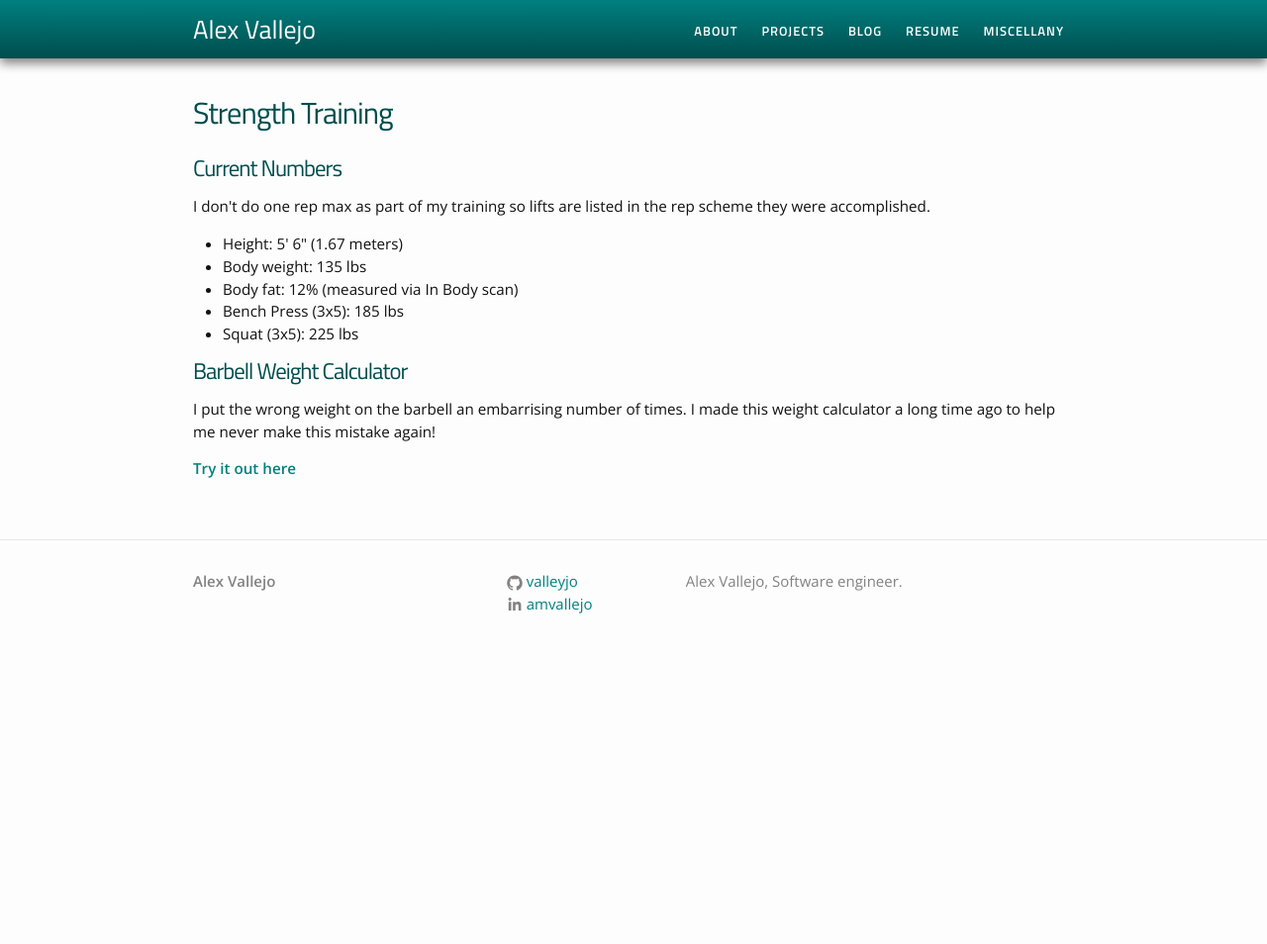
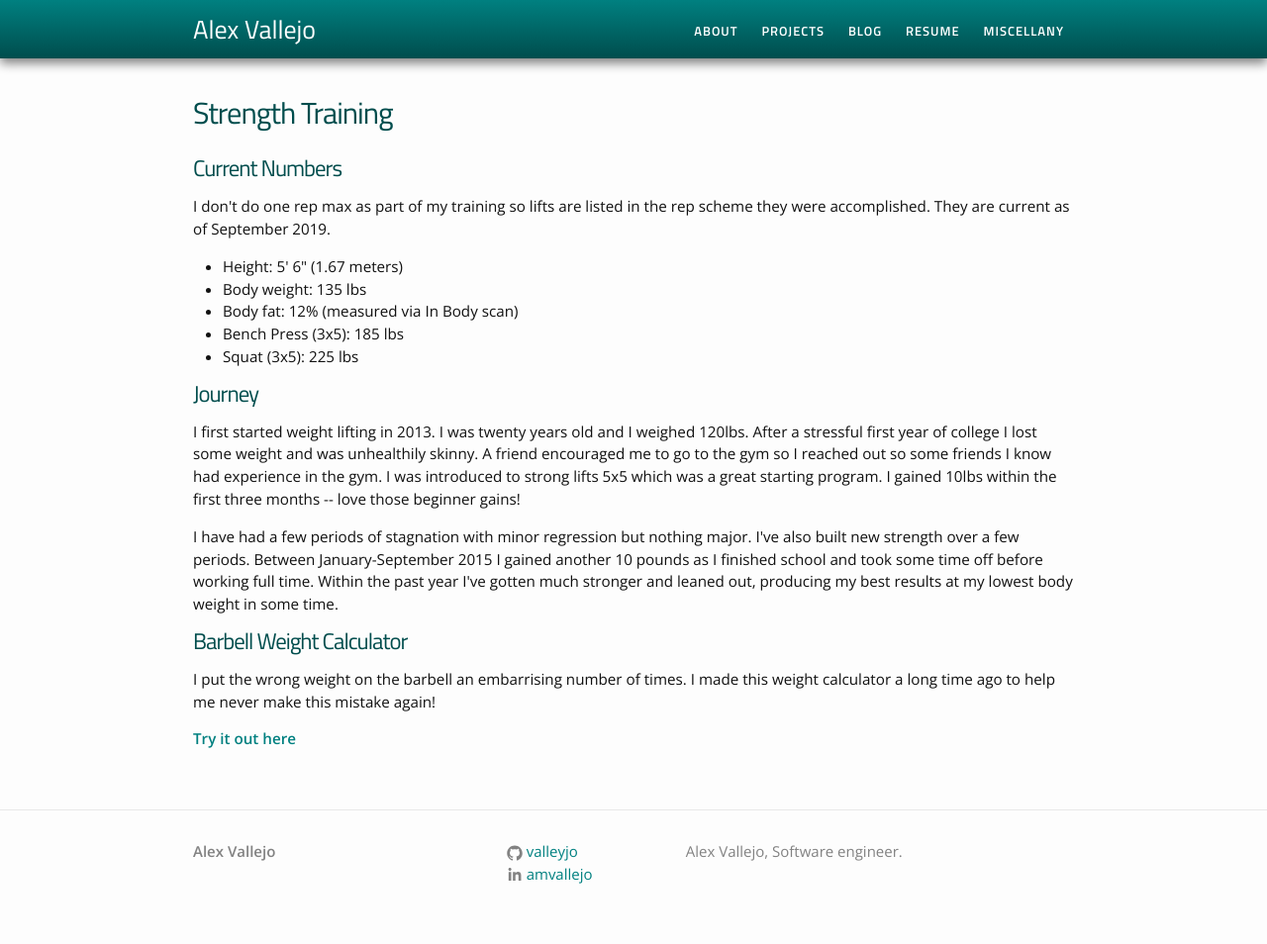
Before and after one commit to valleyjo/valleyjo.github.io, a Jekyll site: the page built from miscellany/strength-training.md, in a window 1280 px wide. Shown: the whole page at 99% size. Built offline with Jekyll 4.4.1, drawn with Linux system fonts in a browser that asks for light colours; before the commit the page ends 900 px from its top, so only the background shows below that.

Commit message:
Update strength page

```diff
--- a/index.html
+++ b/index.html
@@ -11,7 +11,7 @@ layout: default
 
 <h2>Quick Bio</h2>
 <p>I work at Microsoft as a software engineer on the Azure Compute Fabric Controller team. We manage VM allocation and lifecycle. Before that I worked on the OneDrive sync team where I worked on the mac and windows apps. I love the backend development space and find challenges in this space immense and fascinating. I am a detail oriented engineer and I love to go deep on the technology I work with. I am skilled at C# and C++ and have experience with  Objective-C and Java also.</p>
-
+<p>I live in Seattle WA with my beautiful wife Catherine, whom I met in Seattle in 2015. When I'm not exploring the city and doing fun things with Catherine, I'm spending time with friends or in the gym.</p>
 <p>I grew up in Pittsburgh, PA where I attended Our Lady of the Scared Heart High School. I am an Eagle Scout. I was a very active member of the student body in college at the University of Pittsburgh where I was a member of the Delta Chi Fraternity. I graduated in 2015 cum laude with a degree in Computer Engineering.</p>
 
 </div>
--- a/miscellany/strength-training.md
+++ b/miscellany/strength-training.md
@@ -5,7 +5,7 @@ permalink: /miscellany/strength-training/
 ---
 
 <h1>Current Numbers</h1>
-<p>I don't do one rep max as part of my training so lifts are listed in the rep scheme they were accomplished.</p>
+<p>I don't do one rep max as part of my training so lifts are listed in the rep scheme they were accomplished. They are current as of September 2019.</p>
 <ul>
   <li>Height: 5' 6" (1.67 meters)</li>
   <li>Body weight: 135 lbs</li>
@@ -14,10 +14,10 @@ permalink: /miscellany/strength-training/
   <li>Squat (3x5): 225 lbs</li>
 </ul>
 
-<!--
 <h1>Journey</h1>
-I first started weight lifting when I was 19.
--->
+<p>I first started weight lifting in 2013. I was twenty years old and I weighed 120lbs. After a stressful first year of college I lost some weight and was unhealthily skinny. A friend encouraged me to go to the gym so I reached out so some friends I know had experience in the gym. I was introduced to strong lifts 5x5 which was a great starting program. I gained 10lbs within the first three months -- love those beginner gains!</p>
+
+<p>I have had a few periods of stagnation with minor regression but nothing major. I've also built new strength over a few periods. Between January-September 2015 I gained another 10 pounds as I finished school and took some time off before working full time. Within the past year I've gotten much stronger and leaned out, producing my best results at my lowest body weight in some time.</p>
 
 <h1>Barbell Weight Calculator</h1>
 <p>I put the wrong weight on the barbell an embarrising number of times. I made this weight calculator a long time ago to help me never make this mistake again!</p>
```
Also changed, not shown: projects.md (+3 -3 lines).
